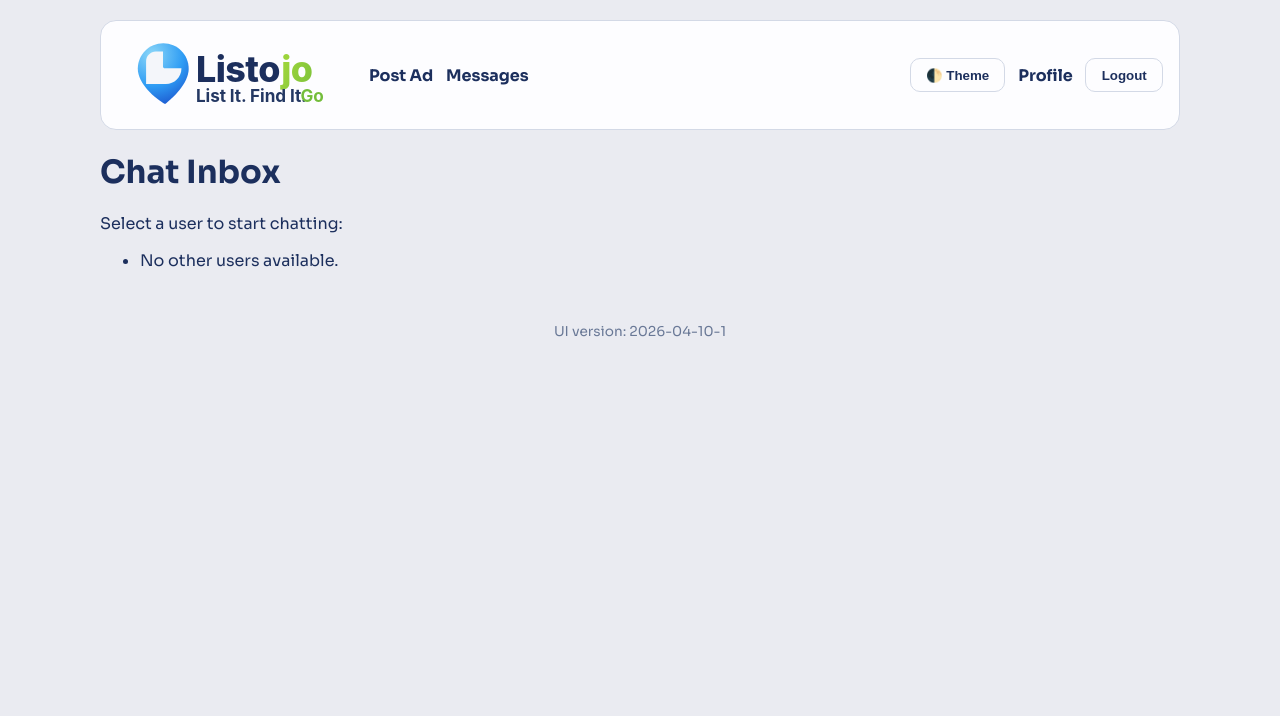
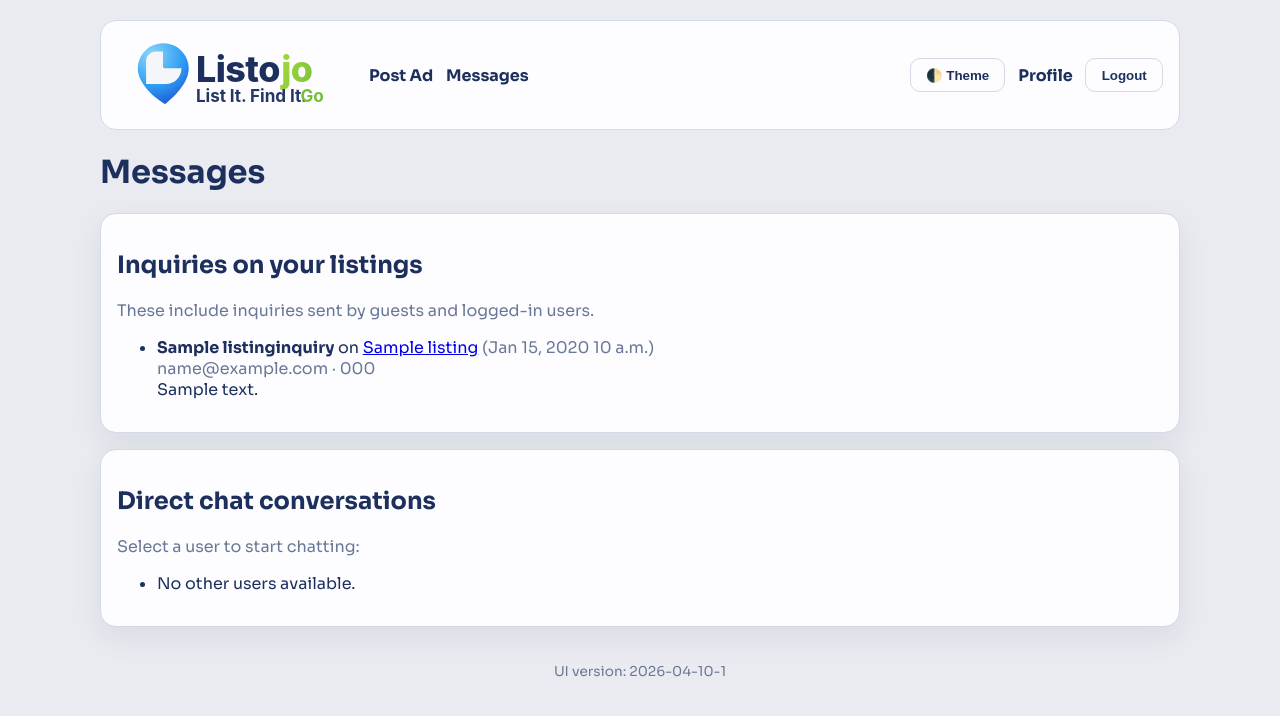
Before and after one commit to saichand003/listojo, a Django app: page /chat/ in a window 1280 px wide. Shown: the top 716 px of the page. Run offline with Django 5.2, Linux system fonts and the light colour scheme; a user stored in the database is signed in; tables that the repository leaves empty hold one stand-in row (values such as "Sample post").

Commit message:
Show listing inquiries in Messages inbox for listing owners

```diff
--- a/chatapp/views.py
+++ b/chatapp/views.py
@@ -2,6 +2,8 @@ from django.contrib.auth.decorators import login_required
 from django.contrib.auth.models import User
 from django.db.models import Q
 from django.shortcuts import get_object_or_404, redirect, render
+
+from listings.models import ListingInquiry
 
 from .forms import MessageForm
 from .models import ChatMessage
@@ -10,7 +12,14 @@ from .models import ChatMessage
 @login_required
 def inbox(request):
     users = User.objects.exclude(pk=request.user.pk)
-    return render(request, 'chatapp/inbox.html', {'users': users})
+    listing_inquiries = ListingInquiry.objects.filter(
+        listing__owner=request.user
+    ).select_related('listing')
+    return render(
+        request,
+        'chatapp/inbox.html',
+        {'users': users, 'listing_inquiries': listing_inquiries},
+    )
 
 
 @login_required
--- a/templates/chatapp/inbox.html
+++ b/templates/chatapp/inbox.html
@@ -1,7 +1,28 @@
 {% extends 'base.html' %}
 {% block content %}
-<h1>Chat Inbox</h1>
-<p>Select a user to start chatting:</p>
+<h1>Messages</h1>
+
+<section class="card" style="margin-bottom:1rem;">
+    <h2>Inquiries on your listings</h2>
+    <p class="muted">These include inquiries sent by guests and logged-in users.</p>
+    <ul>
+    {% for inquiry in listing_inquiries %}
+        <li style="margin-bottom:.6rem;">
+            <strong>{{ inquiry.name }}</strong> on
+            <a href="{% url 'listing_detail' inquiry.listing.pk %}">{{ inquiry.listing.title }}</a>
+            <span class="muted">({{ inquiry.created_at|date:"M d, Y P" }})</span><br>
+            <span class="muted">{{ inquiry.email }}{% if inquiry.phone %} · {{ inquiry.phone }}{% endif %}</span><br>
+            {{ inquiry.message }}
+        </li>
+    {% empty %}
+        <li>No listing inquiries yet.</li>
+    {% endfor %}
+    </ul>
+</section>
+
+<section class="card">
+    <h2>Direct chat conversations</h2>
+    <p class="muted">Select a user to start chatting:</p>
     <ul>
     {% for person in users %}
         <li><a href="{% url 'conversation' person.id %}">{{ person.username }}</a></li>
@@ -9,4 +30,5 @@
         <li>No other users available.</li>
     {% endfor %}
     </ul>
+</section>
 {% endblock %}
```
Lines whose indentation alone changed are shown as unchanged.
